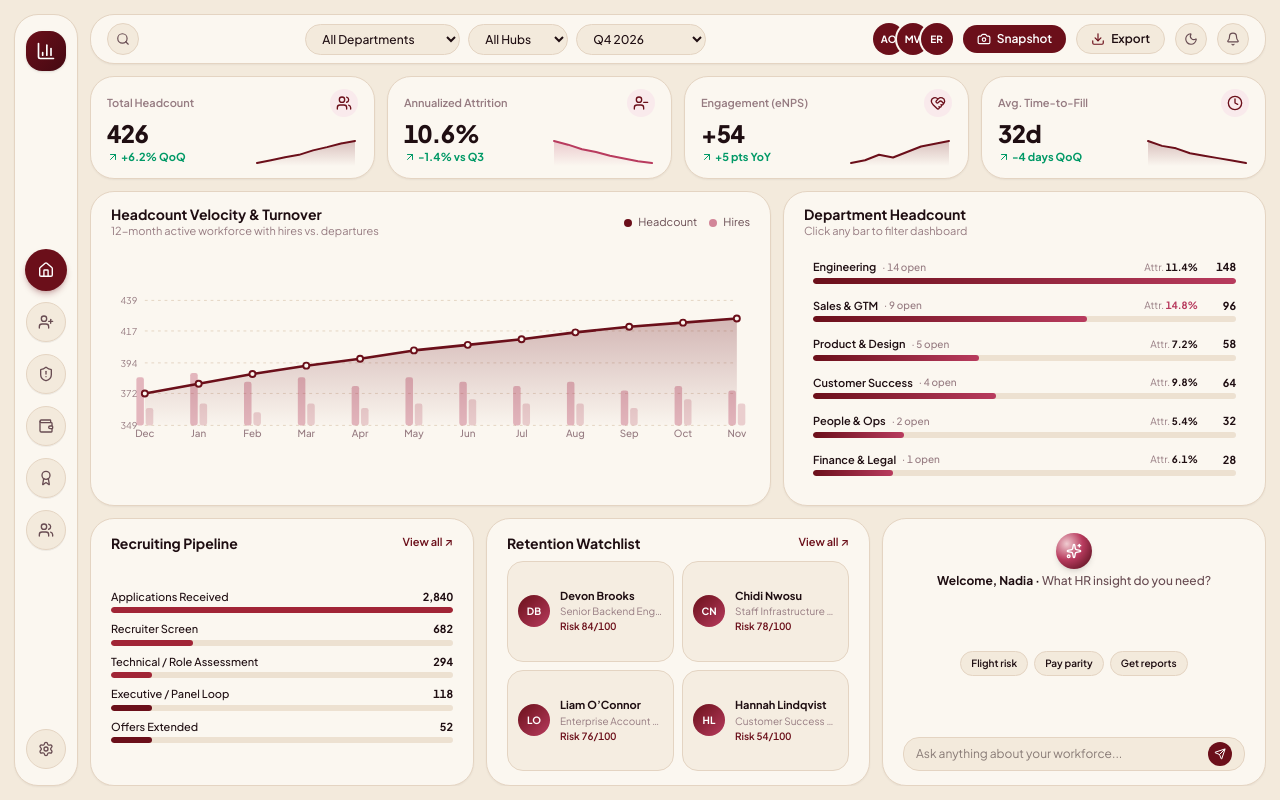
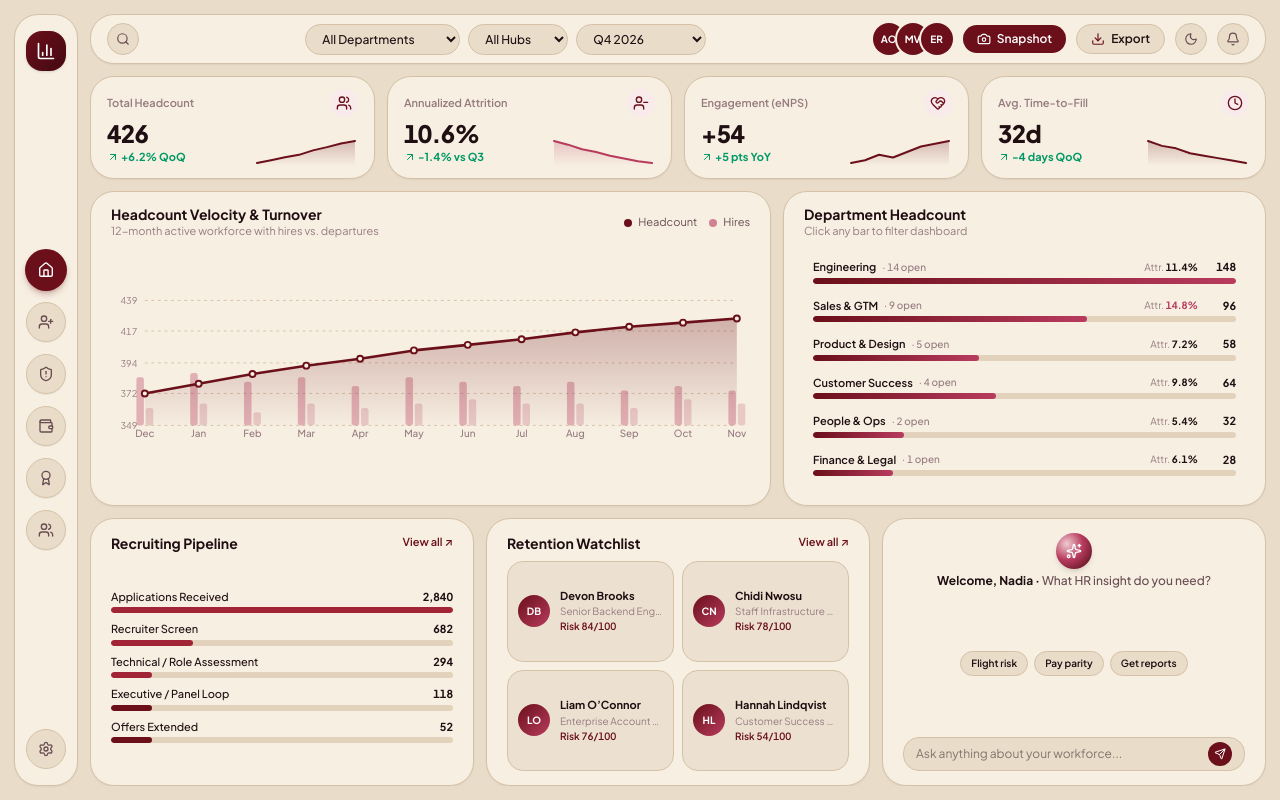
Before and after one commit to hermceeelabs/crimsonpulse-hr-dashboard, a React (Vite) app: page / in a window 1280 px wide. Built offline with nearby package versions, Linux system fonts and the light colour scheme.

Commit message:
Deepen warm cream palette for clear visual contrast

```diff
--- a/src/index.css
+++ b/src/index.css
@@ -5,14 +5,14 @@
     --font-sans: 'Plus Jakarta Sans', -apple-system, BlinkMacSystemFont, sans-serif;
     --font-serif: 'Instrument Serif', Georgia, serif;
 
-    /* Maroon & Warm Cream Editorial Palette (Light) */
-    --bg-canvas: #f3eadc;
-    --bg-surface: #fbf7f0;
-    --bg-surface-muted: #ede1d1;
+    /* Maroon & Rich Cream Editorial Palette (Light) */
+    --bg-canvas: #e9dcc9;
+    --bg-surface: #f7efe2;
+    --bg-surface-muted: #e2d2bc;
     --bg-sidebar: #26060b;
     --bg-sidebar-hover: #380b12;
-    --border-subtle: #e4d4c2;
-    --border-strong: #cfb8a1;
+    --border-subtle: #d5c1a8;
+    --border-strong: #bfa587;
 
     --text-primary: #1f0e12;
     --text-secondary: #684c52;
```
